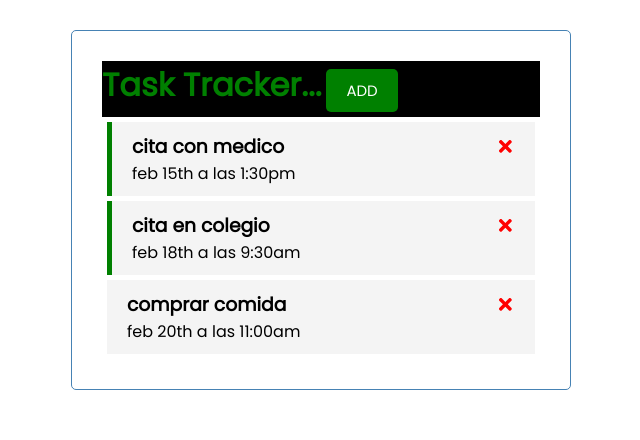
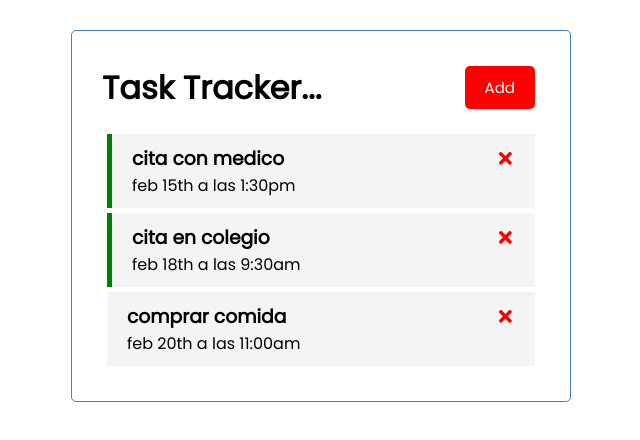
Before and after one commit to davidciliberto1/taskManager, a React (Create React App) app: page / in a window 1280 px wide. Shown: the top 440 px of the page, without its empty margins (319-959 px from the left). Built offline with nearby package versions, Linux system fonts and the light colour scheme.

Commit message:
toggle añadiendo tareas no funciona

```diff
--- a/src/App.js
+++ b/src/App.js
@@ -4,8 +4,10 @@
 import Tasks from "./components/Tasks";
 import { useState } from "react";
 import Task from "./components/Task";
+import AddTask from "./components/AddTask";
 
 function App() {
+  const [showAddTask, setShowAddTask] = useState(false)
   const [tasks, setTasks] = useState([
     {
       id: 1,
@@ -27,6 +29,14 @@
     },
   ]);
 
+  // Add Task
+
+  const addTask = (task) => {
+    const id = Math.floor(Math.random() * 10000) + 1;
+    const newTask = { id, ...task };
+    setTasks([...tasks, newTask]);
+  };
+
   // delete task
 
   const deleteTask = (id) => {
@@ -35,14 +45,17 @@
 
   // toggle reminder
 
-  const toggleReminder = (id) => {
-    setTasks(
-      tasks.map((task) => task.id === id ? {...task, reminder: !task.reminder} : task)
-    )
-  };
-  return (
+  const toggleReminder = (id) => setTasks(
+      tasks.map((task) =>
+        task.id === id ? { ...task, reminder: !task.reminder } : task
+      )
+    );
+    return (
     <div className="container">
-      <Header />
+      <Header
+      onAdd={() => setShowAddTask(!showAddTask)}
+      />
+      {showAddTask && <AddTask onAdd={addTask} />}
       {tasks.length > 0 ? (
         <Tasks tasks={tasks} onDelete={deleteTask} onToggle={toggleReminder} />
       ) : (
--- /dev/null
+++ b/src/components/AddTask.jsx
@@ -0,0 +1,58 @@
+import { useState } from "react";
+
+const AddTask = ({ onAdd }) => {
+  const [text, setText] = useState("");
+  const [day, setDay] = useState("");
+  const [reminder, setReminder] = useState(false);
+
+  const onSubmit = (e) => {
+    e.preventDefault();
+
+    if (!text) {
+      alert("please add task..");
+      return
+    }
+
+    onAdd({ text, day, reminder })
+    setText('')
+    setDay('')
+    setReminder(false)
+
+
+  };
+
+  return (
+    <form className="add-form" onSubmit={onSubmit}>
+      <div className="form-control">
+        <label>Task</label>
+        <input
+          type="text"
+          placeholder="Add Task"
+          value={text}
+          onChange={(e) => setText(e.target.value)}
+        />
+      </div>
+      <div className="form-control">
+        <label>Dia y Hora </label>
+        <input
+          type="text"
+          placeholder="Agrega Dia y Hora..."
+          value={day}
+          onChange={(e) => setDay(e.target.value)}
+        />
+      </div>
+      <div className="form-control form-control-check">
+        <label>Set Reminder</label>
+        <input
+          type="checkbox"
+          checked={reminder }
+          value={reminder}
+          onChange={(e) => setReminder(e.currentTarget.checked)}
+        />
+      </div>
+      <input type="submit" value="Save Task" className="btn btn-block" />
+    </form>
+  );
+};
+
+export default AddTask;
--- a/src/components/Button.jsx
+++ b/src/components/Button.jsx
@@ -1,21 +1,19 @@
-import PropTypes from 'prop-types'
+import PropTypes from "prop-types";
 
-const Button = ({color, text}) => {
-   const onClick = (e) => {console.log('cliquiii...')}
-    return (
-        <button onClick={onClick} style={{backgroundColor: color}}
-        className='btn'>
-            {text}
-        </button>
-    )
-}
+const Button = ({ color, text }) => {
+  return (
+    <button style={{ backgroundColor: color }} className="btn">
+      {text}
+    </button>
+  );
+};
 Button.defaultProps = {
-    color: 'steelblue',
-    text: 'add'
-}
+  color: "steelblue",
+  text: "add",
+};
 Button.propTypes = {
-    text: PropTypes.string,
-    color: PropTypes.string,
-    onClick: PropTypes.func
-}
-export default Button
+  text: PropTypes.string,
+  color: PropTypes.string,
+  onClick: PropTypes.func,
+};
+export default Button;
--- a/src/components/Header.jsx
+++ b/src/components/Header.jsx
@@ -1,32 +1,23 @@
- import PropTypes from 'prop-types';
-  import Button from './Button';
-const Header = ({title}) => {
-    return (
-      <header className='Header'>
-          <h1 style={headingStyle}>
-              {title}
+import PropTypes from "prop-types";
+import Button from "./Button";
 
-              <Button
-              color='green'
-              text='ADD'
-              />
-              </h1>
-
-      </header>
-    )
-}
-
-const headingStyle = {
-    color: 'green',
-    backgroundColor: 'black'
-}
+const Header = ({ title, onAdd }) => {
+  const onClick= () => {
+    console.log('cliquiiiiii,,.,.,.')
+  }
+  return (
+    <header className="header">
+      <h1>{title}</h1>
+      <Button color="red" text="Add" onClick={onClick} />
+    </header>
+  );
+};
 
 Header.defaultProps = {
-    title: 'Task Tracker...',
-}
+  title: "Task Tracker...",
+};
 Header.propTypes = {
-    title: PropTypes.string.isRequired
+  title: PropTypes.string.isRequired,
+};
 
-}
-
-export default Header
+export default Header;
```
